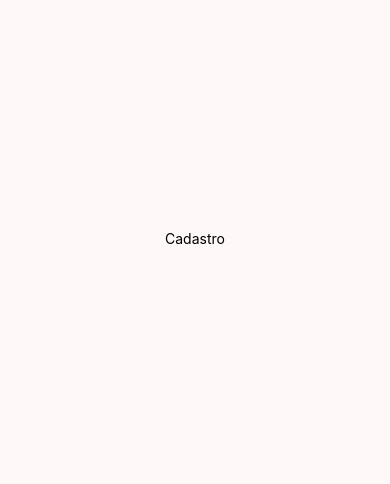
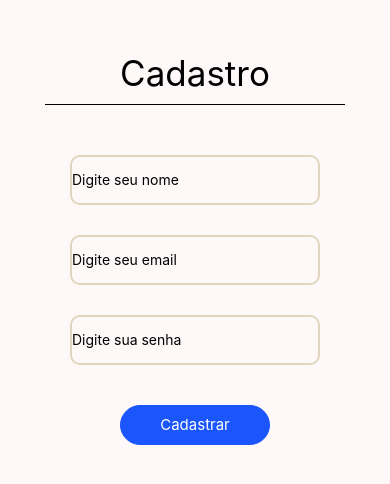
Before and after one commit to joaobroggine/literaria, a React Native app: screen /TelaCadastro in a window 390 px wide. Shown: the part 184-668 px from the top of the page. Built offline with nearby package versions, Linux system fonts and the light colour scheme.

Commit message:
Fazendo a tela de cadastro.

```diff
--- a/package.json
+++ b/package.json
@@ -10,6 +10,7 @@
   },
   "dependencies": {
     "@expo/metro-runtime": "~4.0.1",
+    "@react-native-async-storage/async-storage": "^2.1.2",
     "@react-navigation/native": "^7.1.5",
     "@react-navigation/stack": "^7.2.9",
     "expo": "~52.0.43",
--- a/src/telas/Cadastro.js
+++ b/src/telas/Cadastro.js
@@ -1,16 +1,57 @@
+import AsyncStorage from '@react-native-async-storage/async-storage'
 import { StatusBar } from 'expo-status-bar'
 import React, { useState } from 'react'
-import { StyleSheet, Text, View } from 'react-native'
+import { Alert, StyleSheet, Text, TextInput, TouchableOpacity, View } from 'react-native'
 
 export default function Cadastro() {
 
-    const [email,SetEmail] = useState("")
-    const [senha,SetSenha] = useState("")
+    const [nome, setNome] = useState("")
+    const [email,setEmail] = useState("")
+    const [senha,setSenha] = useState("")
+
+    async function Salvar() {
+
+      if (!nome || !email || !senha) {
+        Alert.alert("Insira as informações corretamente.")
+        return
+      }
+
+      try {
+        const dados = {nome, email, senha}
+        await AsyncStorage.setItem("usuario", JSON.stringify(dados))
+        Alert.alert("Sucesso", "Usuário cadastrado com sucesso!")
+        console.log(dados)
+      } catch (error) {
+        Alert.alert("Erro", "Usuário não conseguiu se cadastrar.")
+      }
+    }
 
   return (
     <View style={styles.container}>
+        <Text style = {{fontSize: 35, borderBottomWidth: 1, paddingBottom: 10, width: 300, textAlign: 'center'}}
+        >Cadastro</Text>
         <StatusBar style="auto" />
-        <Text>Cadastro</Text>
+        <View style = {{paddingVertical: 20}}>
+          <TextInput style={styles.input}
+          placeholder='Digite seu nome'
+          value={nome}
+          onChangeText={(value) => setNome(value)}
+          />
+          <TextInput style={styles.input}
+          placeholder='Digite seu email'
+          value={email}
+          onChangeText={(value) => setEmail(value)}
+          />
+          <TextInput style={styles.input}
+          placeholder='Digite sua senha'
+          value={senha}
+          onChangeText={(value) => setSenha(value)}
+          />
+        </View>
+        <TouchableOpacity style={styles.button}
+        onPress={Salvar}>
+          <Text style = {{color: 'white', fontSize: 15}}>Cadastrar</Text>
+        </TouchableOpacity>
     </View>
   )
 }
@@ -21,5 +62,28 @@ const styles = StyleSheet.create({
     backgroundColor: '#FFF8F8',
     alignItems: 'center',
     justifyContent: 'center',
+    paddingTop: 40
+  },
+
+  input: {
+    height: 50,
+    width: 250,
+    backgroundColor: ' #E9DFC3',
+    borderWidth: 2,
+    borderColor: 'rgb(224, 214, 190)',
+    borderRadius: 10,
+    marginTop: 30,
+  },
+
+  button: {
+    marginVertical: 20,
+    backgroundColor: '#1B56FD',
+    width: 150,
+    height: 40,
+    justifyContent: 'center',
+    alignItems: 'center',
+    borderWidth: 1,
+    borderColor: '#1B56FD',
+    borderRadius: 20,
   },
 })
```
Also changed, not shown: 2 other files (tests, documents, lock files or other folders).
